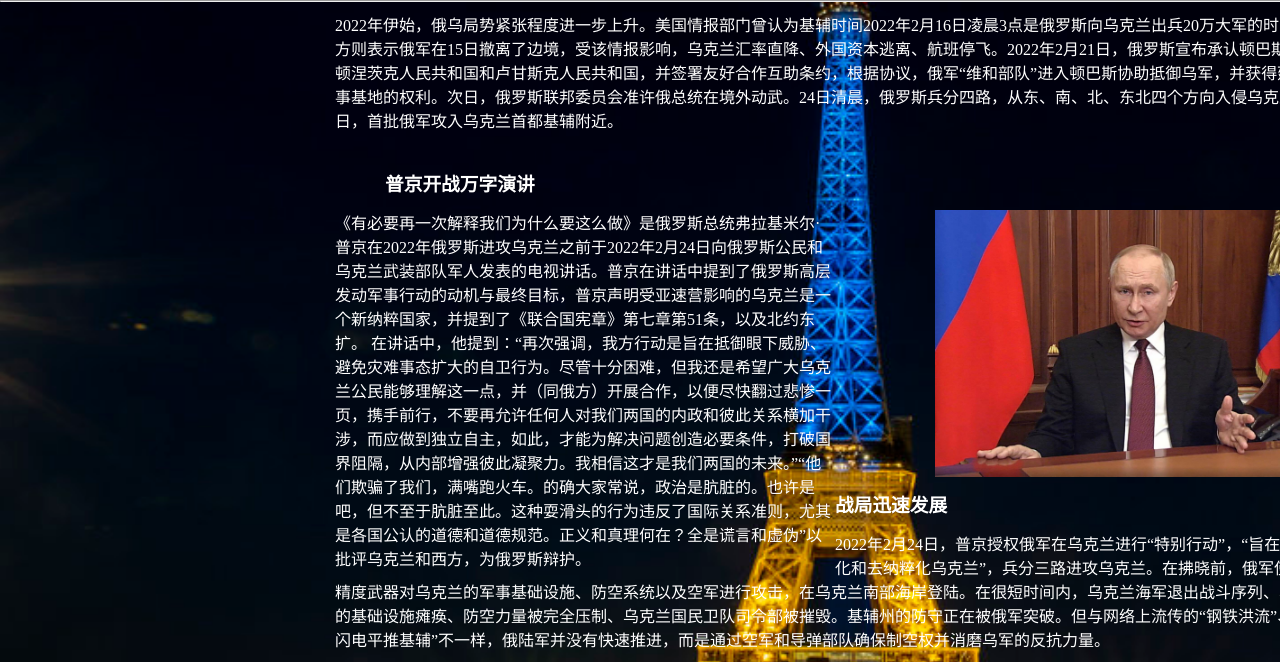
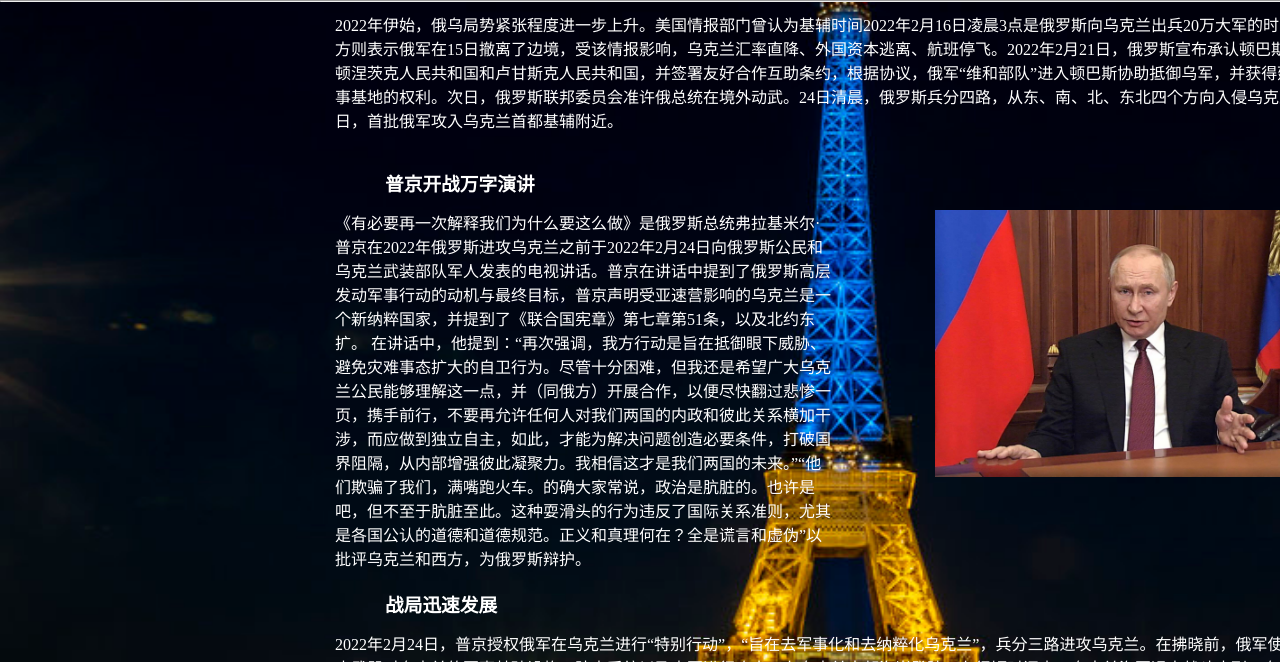
Before and after one commit to mqingcs/mq393, a plain HTML site: page inrto.html in a window 1280 px wide. Shown: the part 113-775 px from the top of the page. Drawn offline with Linux system fonts and the light colour scheme.

Commit message:
Update inrto.html

```diff
--- a/inrto.html
+++ b/inrto.html
@@ -76,7 +76,7 @@
       </div>
 		  </div>
             <div>
-              <h3><a href="https://baike.baidu.com/item/民谣吉他/283465">战局迅速发展</a></h3>
+              <h3><a href="https://baike.baidu.com/item/民谣吉他/283465"><br><br>战局迅速发展</a></h3>
               <p>2022年2月24日，普京授权俄军在乌克兰进行“特别行动”，“旨在去军事化和去纳粹化乌克兰”，兵分三路进攻乌克兰。在拂晓前，俄军使用高精度武器对乌克兰的军事基础设施、防空系统以及空军进行攻击，在乌克兰南部海岸登陆。在很短时间内，乌克兰海军退出战斗序列、乌空军的基础设施瘫痪、防空力量被完全压制、乌克兰国民卫队司令部被摧毁。基辅州的防守正在被俄军突破。但与网络上流传的“钢铁洪流”、“俄军闪电平推基辅”不一样，俄陆军并没有快速推进，而是通过空军和导弹部队确保制空权并消磨乌军的反抗力量。
                 </p>
             </div>
```
